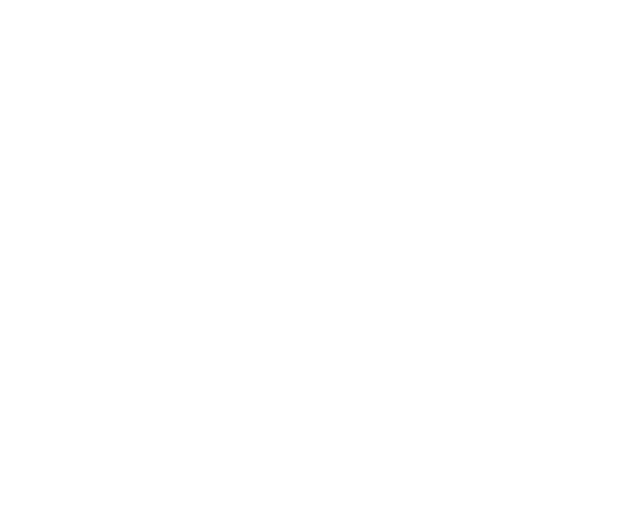
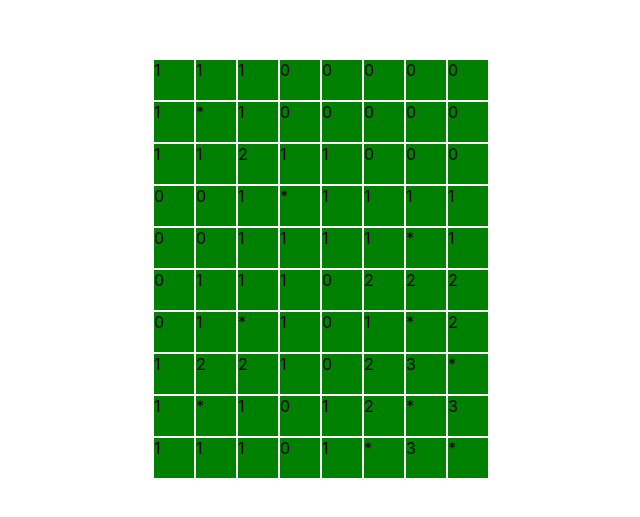
Before and after one commit to tevyt/minesweeper, a React (Create React App) app: page / in a window 1280 px wide. Shown: the part 131-648 px from the top of the page, without its empty margins (319-959 px from the left). Built offline with nearby package versions, Linux system fonts and the light colour scheme.

Commit message:
feature: Writes functions for generating the game board.

```diff
--- a/src/App.tsx
+++ b/src/App.tsx
@@ -1,10 +1,35 @@
 import React from "react";
-import MineSquare, { MineSquareState } from "./components/MineSquare";
+import MineSquare from "./components/MineSquare";
+import prepareGame from "./utils/prepare-game";
 
 const App: React.FC = () => {
+  const mineFieldModel = prepareGame(10, 8, 10);
   return (
-    <div>
-      <div></div>
+    <div
+      style={{
+        display: "flex",
+        justifyContent: "center",
+        alignItems: "center",
+        height: "100vh"
+      }}
+    >
+      <div>
+        {mineFieldModel.map(row => {
+          return (
+            <div style={{ display: "flex" }}>
+              {row.map(square => (
+                <MineSquare
+                  isMine={square.isMine}
+                  value={square.value}
+                  state="revealed"
+                  onRevealClick={() => null}
+                  onFlagClick={() => null}
+                />
+              ))}
+            </div>
+          );
+        })}
+      </div>
     </div>
   );
 };
--- a/src/components/MineSquare.tsx
+++ b/src/components/MineSquare.tsx
@@ -5,22 +5,23 @@
 export interface IMineSquareProps {
   onRevealClick: () => void;
   onFlagClick: () => void;
-  value: "mine" | number;
+  value: number;
   state: MineSquareState;
+  isMine: boolean;
 }
 
 const MineSquare: React.FunctionComponent<IMineSquareProps> = ({
   onRevealClick,
   onFlagClick,
   value,
-  state
+  state,
+  isMine
 }) => {
   const displayValue = () => {
-    if (value === "mine") {
+    if (isMine) {
       return "*";
-    } else {
-      return value;
     }
+    return value;
   };
 
   const handleFlagClick = (e: React.MouseEvent) => {
--- /dev/null
+++ b/src/utils/mine-square.ts
@@ -0,0 +1,4 @@
+export interface IMineSquare {
+  value: number;
+  isMine: boolean;
+}
--- /dev/null
+++ b/src/utils/prepare-game.ts
@@ -0,0 +1,82 @@
+import { IMineSquare } from "./mine-square";
+import { mixedTypeAnnotation } from "@babel/types";
+
+const prepareGame: (
+  numberOfRows: number,
+  numberOfColumns: number,
+  numberOfMines: number
+) => IMineSquare[][] = (numberOfRows, numberOfColumns, numberOfMines) => {
+  let mineFiled: IMineSquare[][] = [];
+  for (let row = 0; row < numberOfRows; row++) {
+    const mineRow: IMineSquare[] = [];
+    for (let column = 0; column < numberOfColumns; column++) {
+      mineRow.push({ value: 0, isMine: false });
+    }
+    mineFiled.push(mineRow);
+  }
+
+  while (numberOfMines > 0) {
+    const row = Math.floor(Math.random() * numberOfRows);
+    const column = Math.floor(Math.random() * numberOfColumns);
+
+    if (mineFiled[row][column].isMine) {
+      continue;
+    } else {
+      mineFiled[row][column].isMine = true;
+      numberOfMines--;
+    }
+  }
+
+  for (let row = 0; row < numberOfRows; row++) {
+    for (let column = 0; column < numberOfColumns; column++) {
+      //Up
+      if (row > 0 && mineFiled[row - 1][column].isMine) {
+        mineFiled[row][column].value += 1;
+      }
+      //Up-Right
+      if (
+        row > 0 &&
+        column < numberOfColumns - 1 &&
+        mineFiled[row - 1][column + 1].isMine
+      ) {
+        mineFiled[row][column].value += 1;
+      }
+      //Right
+      if (column < numberOfColumns - 1 && mineFiled[row][column + 1].isMine) {
+        mineFiled[row][column].value += 1;
+      }
+      //Down-Right
+      if (
+        row < numberOfRows - 1 &&
+        column < numberOfColumns - 1 &&
+        mineFiled[row + 1][column + 1].isMine
+      ) {
+        mineFiled[row][column].value += 1;
+      }
+      //Down
+      if (row < numberOfRows - 1 && mineFiled[row + 1][column].isMine) {
+        mineFiled[row][column].value += 1;
+      }
+      //Down-Left
+      if (
+        row < numberOfRows - 1 &&
+        column > 0 &&
+        mineFiled[row + 1][column - 1].isMine
+      ) {
+        mineFiled[row][column].value += 1;
+      }
+      //Left
+      if (column > 0 && mineFiled[row][column - 1].isMine) {
+        mineFiled[row][column].value += 1;
+      }
+      //Up-Left
+      if (row > 0 && column > 0 && mineFiled[row - 1][column - 1].isMine) {
+        mineFiled[row][column].value += 1;
+      }
+    }
+  }
+
+  return mineFiled;
+};
+
+export default prepareGame;
```
